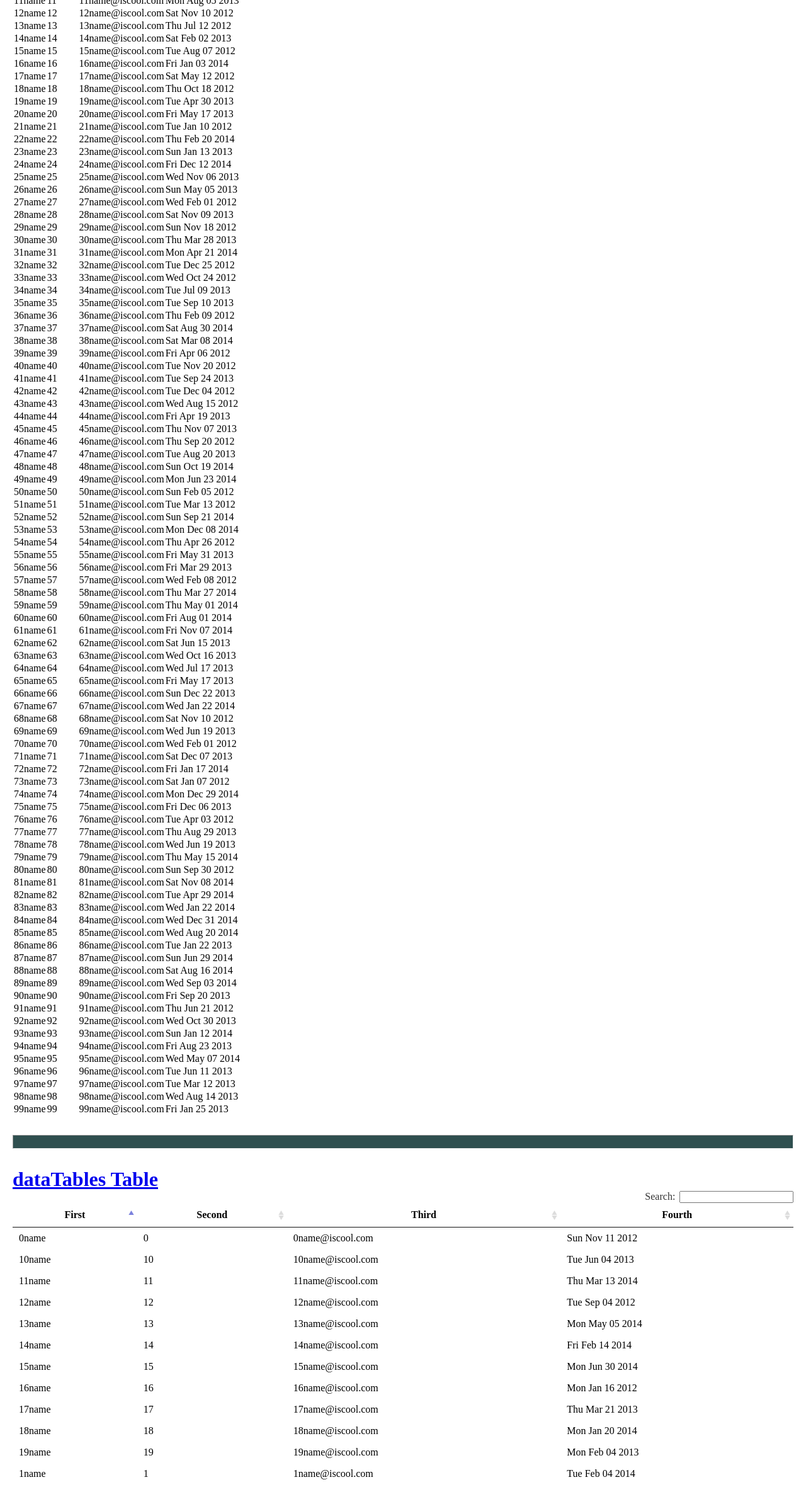
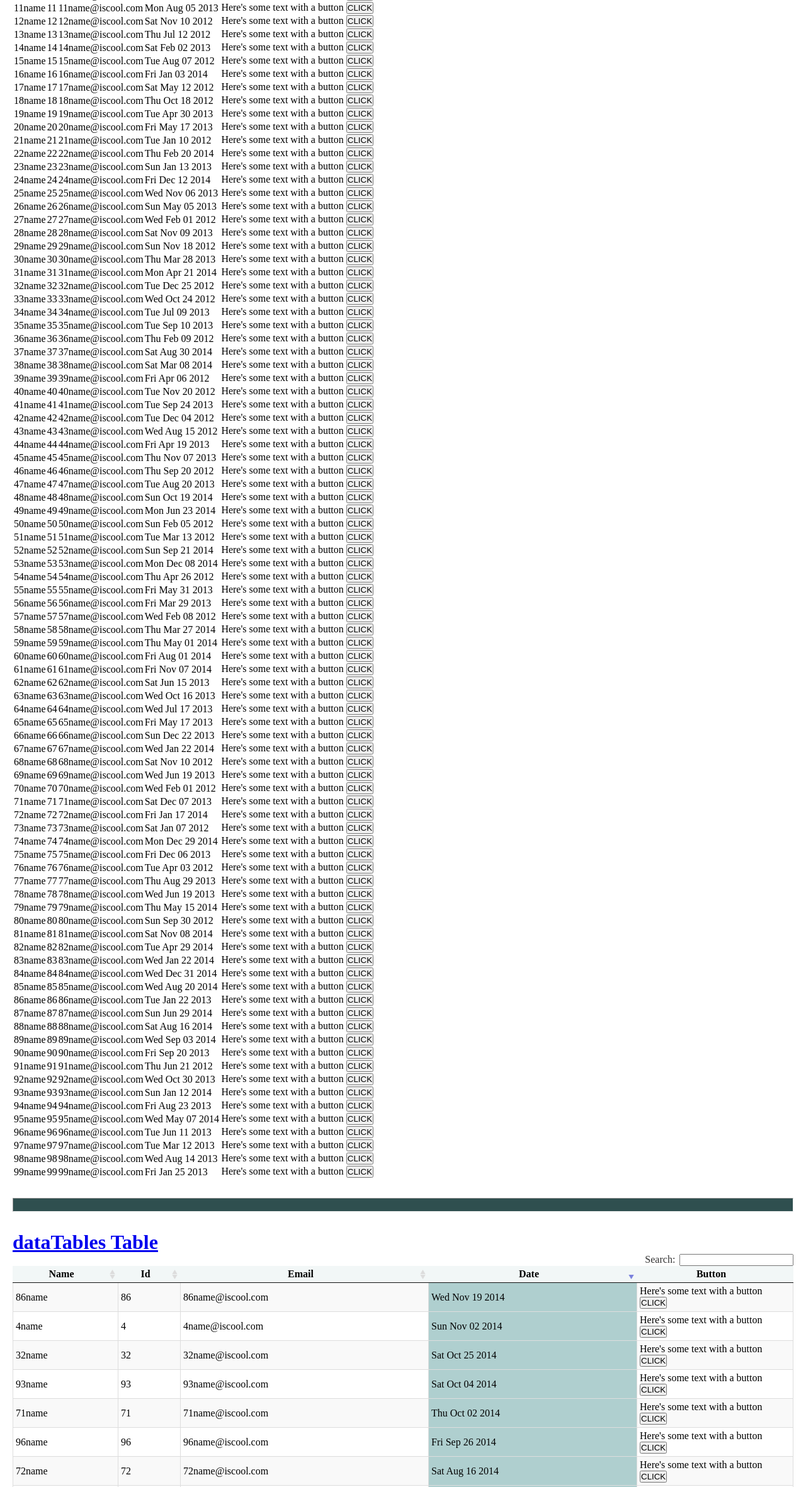
Before and after one commit to EDCAlan/TablePluginSandbox, a plain HTML site: page index.html in a window 1280 px wide. Shown: the part 348-2709 px from the top of the page at 63% size. Drawn offline with nearby package versions, Linux system fonts and the light colour scheme.

Commit message:
# N/A: Styled datatable to look more like 'Ingrid'

```diff
--- a/index.html
+++ b/index.html
@@ -26,7 +26,11 @@
             $('#datatables').DataTable({
                 "scrollY":        "500px",
                 "scrollCollapse": true,
-                "paging":         false
+                "paging":         false,
+                "order": [[3,"desc"]],
+                "columnDefs": [
+                    { "width": "20%", "orderable": false, "targets": 4 }
+                ]
             });
 
         });
@@ -42,13 +46,14 @@
 
         function populateTables() {
             $('table').each(function () {
-                var tableString = "<thead><tr><th>First</th><th>Second</th><th>Third</th><th>Fourth</th></tr></thead><tbody>";
+                var tableString = "<thead><tr><th>Name</th><th>Id</th><th>Email</th><th>Date</th><th>Button</th></tr></thead><tbody>";
                 for(var i = 0; i < 100; i++) {
                     tableString += "<tr>";
                     tableString += "<td>" + i + "name" + "</td>";
                     tableString += "<td>" + i + "</td>";
                     tableString += "<td>" + i + "name" + "@iscool.com</td>";
                     tableString += "<td>" + randomDate() + "</td>";
+                    tableString += "<td>Here's some text with a button <button value='CLICK'>CLICK</button></td>";
                     tableString += "</tr>";
                 }
                 tableString += "</tbody>";
@@ -103,6 +108,19 @@
             border-right: 1px solid #dad9c7;
             margin-left: -1px;
         }
+
+        #datatables_info {
+            display: none;
+        }
+
+        .dataTable thead{
+            border-top: 1px solid #ddd;
+            background-color: rgba(195, 216, 216, 0.22);
+        }
+
+        .order-column .sorting_1{
+            background-color: #afcfcf !important;
+        }
     </style>
 
 </head>
@@ -113,7 +131,7 @@
         <li><a href="#first_table">Original Table</a></li>
         <li><a href="#second_table">dataTables</a></li>
         <li><a href="#third_table">Ingrid</a></li>
-        <li><a href="#fourth_table">Ingrid</a></li>
+        <li><a href="#fourth_table">TableSorter</a></li>
     </ul>
 
     <br />
@@ -129,7 +147,7 @@
         <div id="second_table">
             <a href="https://datatables.net/" target="_blank"><h1>dataTables Table</h1></a>
 
-            <table id="datatables">
+            <table id="datatables" class="order-column cell-border compact stripe hover">
             </table>
         </div>
 
```
